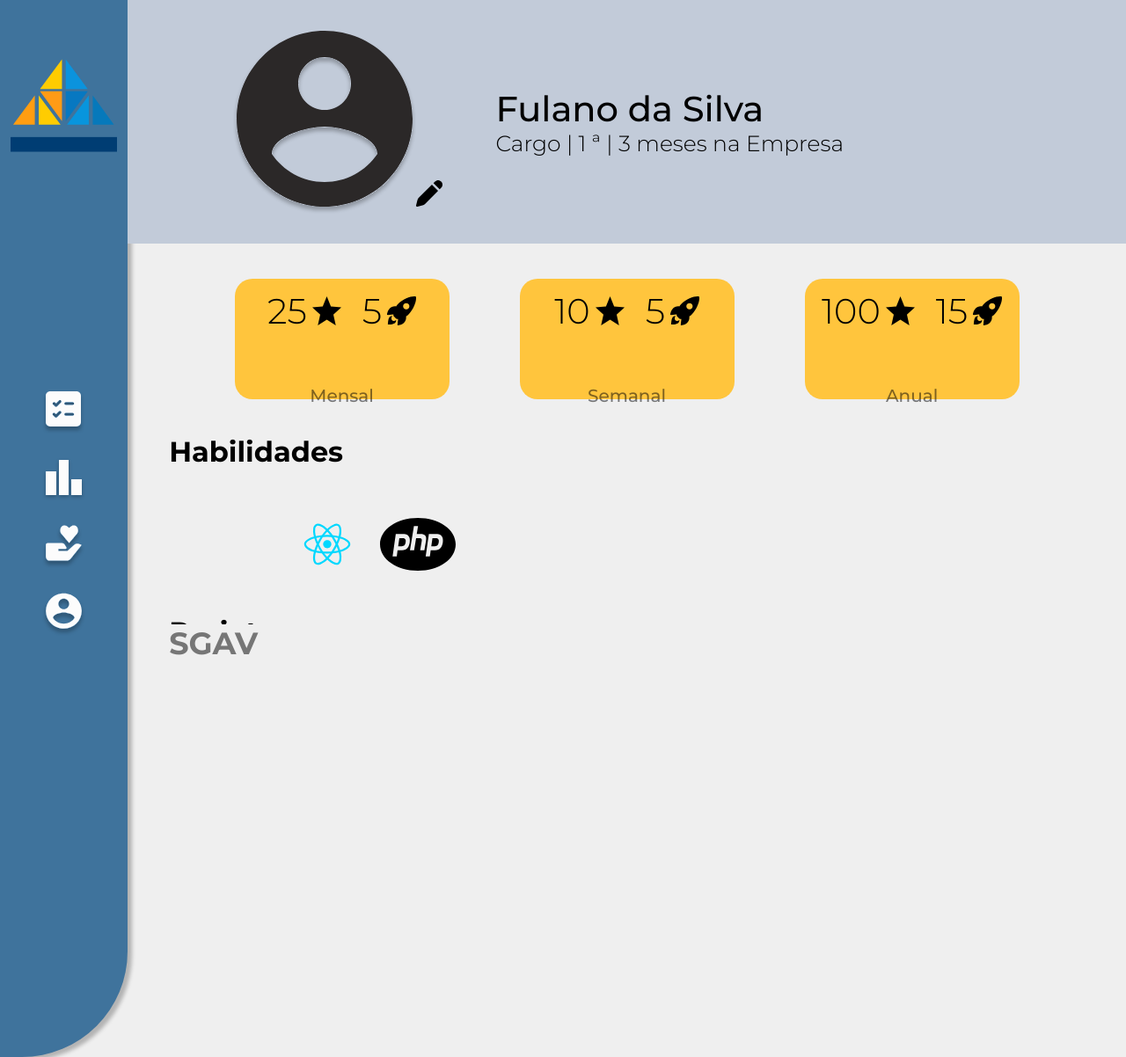
After one commit to JoyceanePereira/SGAV-back, a Django app: template core/templates/perfil-terceiros.html in a window 1280 px wide. The commit adds this page. Shown: the whole page at 88% size. Run offline with Django 4.2, Linux system fonts and the light colour scheme; the template is opened without the code that fills it, so the values that code supplies are empty.

Commit message:
Atualizações das paginas HTML e dinamização

```diff
--- a/core/static/css/card-pessoal.css
+++ b/core/static/css/card-pessoal.css
@@ -1,15 +1,3 @@
-*{
-    margin: 0;
-    padding: 0;
-    box-sizing: border-box;
-}
-
-html, body{
-    font-family: 'Montserrat';
-    font-style: normal;
-    background-color: #FCFCFC;
-}
-
 .card_pessoal{
     display: flex;
     margin-top: 3vh;
--- a/core/static/css/card.css
+++ b/core/static/css/card.css
@@ -1,27 +1,11 @@
-*{
-    margin: 0;
-    padding: 0;
-    box-sizing: border-box;
-}
-html, body{
-    font-family: 'Montserrat';
-    font-style: normal;
-    background-color: #efefef;
-}
-.container{
-    display: flex;
-}
 /*CONTEUDO*/
-.container_conteudo{
-    width: 100%;
-}
 .nome_usuario{
     display: flex;
     margin-top: 3vh;
     background-color: #FFC53D;
 }
 
-.img{
+.img_usuario{
     display: flex;
     align-items: center;
     margin-left: 5vh;
--- a/core/static/css/dashboard.css
+++ b/core/static/css/dashboard.css
@@ -1,16 +1,6 @@
-*{
-    margin: 0;
-    padding: 0;
-    box-sizing: border-box;
-}
-
-html, body{
-    font-family: 'Montserrat';
-    font-style: normal;
-    background-color: #efefef;
-}
 .container{
     display: flex;
+    background-color: #efefef;
 }
 
 /*MENU*/
@@ -18,7 +8,7 @@ html, body{
     display: flex;
     align-items: center;
     flex-direction: column;
-    width: 20%;
+    max-width: 20%;
     height: 100vh;
     background-color: #3F739C;
     border-bottom-right-radius: 10vh;
@@ -39,7 +29,9 @@ html, body{
 }
 
 .menu img{
-    padding: 2vh;
+    margin-left: 4vh;
+    margin-top: 2vh;
+    margin-right: 4vh;
 }
 
 a:hover {
--- a/core/static/css/index.css
+++ b/core/static/css/index.css
@@ -7,6 +7,7 @@
 html, body{
     font-family: 'Montserrat';
     font-style: normal;
+    overflow: hidden;
 }
 
 .container_login{
--- a/core/static/css/main.css
+++ b/core/static/css/main.css
@@ -2,4 +2,5 @@
 @import url(../css/dashboard.css);
 @import url(../css/card.css);
 @import url(../css/card-pessoal.css);
+@import url(../css/perfil-terceiros.css);
 @import url(../css/perfil.css);
--- /dev/null
+++ b/core/static/css/perfil-terceiros.css
@@ -0,0 +1,190 @@
+.perfil_user{
+    display: flex;
+    height: 277px;
+    background-color: #C2CBD9;
+}
+
+.img_perfil{
+    display: flex;
+    align-items: center;
+    margin-left: 10vh;
+}
+
+.img_perfil a{
+    margin-top: 17vh;
+}
+
+.text_perfil{
+    display: flex;
+    align-items: center;
+    margin-left: 5vh;
+}
+
+.info_perfil_user{
+    flex-direction: column;
+}
+
+.info_perfil_user h2{
+    font-weight: 500;
+    font-size: 40px;
+}
+
+.info_perfil_user p{
+    font-weight: 300;
+    font-size: 25px;
+}
+
+.overflow{
+    width: 100%;
+    height: 36%;
+    overflow: auto;
+}
+
+::-webkit-scrollbar{
+    width: 10px;
+}
+
+::-webkit-scrollbar-track{
+    background-color: #FCFCFC;
+}
+
+::-webkit-scrollbar-track-piece{
+    background: rgba(252, 252, 252, 0.5);
+    box-shadow: inset 0px 4px 4px rgba(0, 0, 0, 0.25);
+    border-radius: 20px;
+}
+
+::-webkit-scrollbar-thumb{
+    background-color: #3F739C;
+    border-radius: 20px;
+    margin: 5px;
+}
+
+.indices{
+    display: flex;
+    align-items: center;
+    justify-content: center;
+}
+
+.card_indice {
+    margin: 40px;
+    width: 244px;
+    height: 137px;
+    border-radius: 20px;
+    background-color: #FFC53D;
+}
+
+.info_card_indice{
+    display: flex;
+    align-items: center;
+    justify-content: center;
+    text-align: center;
+    margin: 1vh;
+}
+
+.info_card_indice h2{
+    font-weight: 300;
+    font-size: 40px;
+}
+
+.info_card_indice p{
+    display: flex;
+    align-items: center;
+    justify-content: center;
+    font-weight: 500;
+    font-size: 20px;
+}
+
+.margem{
+    margin-left: 24px;
+}
+
+.info_card_indice img{
+    display: flex;
+    align-items: center;
+    width: 15%;
+    height: 15%;
+    margin-left: 0.5vh;
+}
+
+.text_indice{
+    display: flex;
+    justify-content: center;
+    margin-top: 5vh;
+    font-weight: 500;
+    font-size: 20px;
+    opacity: 50%;
+}
+
+.habilidades{
+    flex-direction: column;
+    margin-left: 47px;
+}
+
+.txt_habilidades{
+    display: flex;
+    align-items: center;
+    justify-content: center;
+}
+
+
+
+.habilidades button:hover{
+    transform: scale(1.08);
+    cursor: pointer;
+}
+
+.linguagens{
+    display: flex;
+    margin-top: 55px;
+    margin-left: 150px;
+}
+
+.linguagens img{
+    margin-right: 30px;
+}
+
+.projetos{
+    padding-bottom: 10%;
+    flex-direction: column;
+    margin-left: 47px;
+    margin-top: 50px;
+}
+
+.info_projetos{
+    display: flex;
+    justify-content: center;
+    margin-top: 30px;
+}
+
+.ativos{
+    width: 50%;
+    display: flex;
+    justify-content: center;
+}
+.concluidos{
+    width: 50%;
+    display: flex;
+    justify-content: center;
+    border-left: 2px solid #C4C4C4;
+}
+
+.txt h3{
+    font-weight: 400;
+    font-size: 30px;
+    color: #3F739C;
+}
+
+.list{
+    font-size: 20px;
+    margin-top: 10vh;
+    opacity: 70%;
+}
+
+footer{
+    display: flex;
+    align-items: center;
+    opacity: 50%;
+    font-size: 30px;
+    margin-left: 47px;
+}
--- a/core/static/css/perfil.css
+++ b/core/static/css/perfil.css
@@ -1,79 +1,74 @@
-*{
-    margin: 0;
-    padding: 0;
-    box-sizing: border-box;
+.img_perfil button{
+    margin-top: 70%;
+    border: none;
+    background: none;
 }
 
-html, body{
-    font-family: 'Montserrat';
-    font-style: normal;
+button:hover{
+    transform: scale(1.08);
+    cursor: pointer;
+}
+
+.overflow_perfil{
+    width: 100%;
+    height: 50%;
+    overflow: auto;
+}
+
+::-webkit-scrollbar{
+    width: 10px;
+}
+
+::-webkit-scrollbar-track{
     background-color: #FCFCFC;
 }
 
-.perfil_user{
-    display: flex;
-    height: 277px;
-    background-color: #C2CBD9;
+::-webkit-scrollbar-track-piece{
+    background: rgba(252, 252, 252, 0.5);
+    box-shadow: inset 0px 4px 4px rgba(0, 0, 0, 0.25);
+    border-radius: 20px;
 }
 
-.img_perfil{
+::-webkit-scrollbar-thumb{
+    background-color: #3F739C;
+    border-radius: 20px;
+    margin: 5px;
+}
+.info_habilidades{
     display: flex;
     align-items: center;
-    margin-left: 10vh;
 }
 
-.editor{
-    margin-top: 17vh;
+.info_habilidades button{
+    border: none;
+    background-color: transparent;
+    margin-left: 70%;
 }
 
-.text_perfil{
+.atividades{
+    padding-bottom: 10%;
+    flex-direction: column;
+    margin-left: 47px;
+    margin-top: 50px;
+}
+
+.txt_atividade{
     display: flex;
     align-items: center;
-    margin-left: 5vh;
-}
-
-.info_perfil_user{
-    flex-direction: column;
-}
-
-.info_perfil_user h2{
-    font-weight: 500;
-    font-size: 40px;
-}
-
-.info_perfil_user p{
-    font-weight: 300;
+    margin-left: 150px;
+    margin-top: 3vh;
+    opacity: 50%;
     font-size: 25px;
 }
 
-.caixas {
-    display: flex;
-    justify-content: center;
+.txt_atividade ul{
+    margin-left: 2vh;
 }
 
-.card {
-    background: #FFC53D;
-    margin: 40px;
-    width: 20%;
-    height: 120px;
-    border-radius: 20px;
-    box-shadow: 0 4px 4px rgba(0, 0, 0, 0.25);
+footer{
+    display: flex;
+    align-items: center;
+    opacity: 50%;
+    font-size: 30px;
+    margin-left: 47px;
 }
-
-.titulo_sessao {
-    margin-left: 40px;
-}
-
-.linguagens {
-    margin: 50px 50px 50px 115px;
-}
-
-.subtitulo {
-    color: #3F739C;
-    font-weight: 400;
-    margin: 50px 0 30px 140px;
-}
-
-.lista {
-    margin: 0 0 0 170px
-}
--- a/core/templates/error.html
+++ b/core/templates/error.html
@@ -6,7 +6,7 @@
     <meta charset="UTF-8">
     <meta name="viewport" content="width=device-width, initial-scale=1.0">
     <link rel="icon" type="image/png" href="{% static 'assets/img/logo.svg' %}" />
-    <title>Visit Iguassu | ERROR</title>
+    <title>SGAV | ERROR</title>
     <link rel="preconnect" href="https://fonts.gstatic.com">
     <link href="https://fonts.googleapis.com/css2?family=Montserrat:ital,wght@0,100;0,200;0,300;0,400;0,500;0,600;0,700;0,800;0,900;1,100;1,200;1,300;1,400;1,500;1,600;1,700;1,800;1,900&display=swap" rel="stylesheet">
     <link href="https://fonts.googleapis.com/css2?family=Mulish:ital,wght@0,200;0,300;1,200;1,300&display=swap" rel="stylesheet">
@@ -28,7 +28,7 @@
                         <a  href="">Tentar novamente</a>
                     </div>
                     <div class="error-botao2">
-                        <a  href="{% url 'login' %}">Págian Inicial</a>
+                        <a  href="{% url 'index' %}">Págian Inicial</a>
                     </div>
                 </div>
             </div>
--- a/core/templates/index.html
+++ b/core/templates/index.html
@@ -8,6 +8,7 @@
         <link rel="stylesheet" href="{% static 'css/index.css' %}">
         <title>SGAV</title>
     </head>
+
     <body>
         <div class="container_login">
             <div class="row main-content">
@@ -16,7 +17,7 @@
                     <div class="container_form">
                         <form class="login" method="post" name="form" onsubmit="return validação()">
                             <label for="email">Login:</label>
-                            <input type="email" name="email" id="email" placeholder="Insira se e-mail institucional"> {% csrf_token %}
+                            <input type="email" name="email" id="email" placeholder="Insira seu e-mail institucional">{% csrf_token %}
                             <p id="erro_email_login">Por favor digite seu e-mail institucional</p>
                             <label for="password">Senha:</label>
                             <input type="password" nome="password" id="password" placeholder="Insira sua senha">
--- /dev/null
+++ b/core/templates/perfil-terceiros.html
@@ -0,0 +1,134 @@
+{% load static %}
+<!doctype html>
+<html lang="pt-br">
+    <head>
+        <meta charset="utf-8">
+        <meta name="viewport" content="width=device-width, initial-scale=1, shrink-to-fit=no">
+        <link href="https://fonts.googleapis.com/css2?family=Montserrat:ital,wght@0,100;0,200;0,300;0,400;0,500;0,600;0,700;0,800;1,100;1,200;1,300;1,400;1,500;1,600;1,700;1,800&display=swap" rel="stylesheet">
+        <link rel="stylesheet" href="{% static 'css/main.css' %}">
+        <title>SGAV</title>
+    </head>
+
+    <body>
+        <div class="container">
+            <!--MENU-->
+            <header class="container_menu">
+            <img class="logo" src="{% static 'img/logo.svg' %}" alt="logo">
+            <nav class="menu">
+                <a href="dashboard"><img src="{% static 'img/menu1.svg' %}" alt=" "></a>
+                <a href="#"><img src="{% static 'img/menu2.svg' %}" alt="Rank"></a>
+                <a href="#"><img src="{% static 'img/menu3.svg' %}" alt="Indicações"></a>
+                <a href="perfil"><img src="{% static 'img/menu4.svg' %}" alt="Perfil"></a>
+            </nav>
+            </header>
+            <!--CENTRO-->
+            <div class="container_conteudo">
+                <!--NOME DO USUÁRIO-->
+                <div class="perfil_user">
+                    <div class="img_perfil">
+                        <img src="{% static 'img/perfilBlackperfil.svg' %}"/>
+                        <button><img src="{% static 'img/lapis.svg' %}"/></button>
+                    </div>
+                    <div class="text_perfil">
+                        <div class="info_perfil_user">
+                            <h2>Fulano da Silva</h2>
+                            <p>Cargo |   1 ª   |    3 meses na Empresa</p>
+                        </div>
+                    </div>
+                </div>
+                <!--DIVS DENTRO DA OVERFLOW-->
+                <div class="overflow">
+                    <!--INDICES-->
+                    <div class="indices">
+                        <div class="card_indice">
+                            <div class="info_card_indice">
+                                <h2>25</h2>
+                                <img src="{% static 'img/estrela.svg' %}"/>
+                                <h2 class="margem">5</h2>
+                                <img src="{% static 'img/fogurte.svg' %}"/>
+                            </div>
+                            <div class="text_indice">
+                                <p>Mensal</p>
+                            </div>
+                        </div>
+                        <div class="card_indice">
+                            <div class="info_card_indice">
+                                <h2>10</h2>
+                                <img src="{% static 'img/estrela.svg' %}"/>
+                                <h2 class="margem">5</h2>
+                                <img src="{% static 'img/fogurte.svg' %}"/>
+                            </div>
+                            <div class="text_indice">
+                                <p>Semanal</p>
+                            </div>
+                        </div>
+                        <div class="card_indice">
+                            <div class="info_card_indice">
+                                <h2>100</h2>
+                                <img src="{% static 'img/estrela.svg' %}"/>
+                                <h2 class="margem">15</h2>
+                                <img src="{% static 'img/fogurte.svg' %}"/>
+                            </div>
+                            <div class="text_indice">
+                                <p>Anual</p>
+                            </div>
+                        </div>
+                    </div>
+                    <!--HABILIDADES-->
+                    <div class="habilidades">
+                        <h1>Habilidades</h1>
+                        <div class="linguagens">
+                            <img src="{% static 'img/iconVsCode.svg' %}" alt="">
+                            <img src="{% static 'img/iconPhP.svg' %}" alt="">
+                        </div>
+                    </div>
+                    <!--PROJETOS-->
+                    <div class="projetos">
+                        <h1>Projetos</h1>
+                        <div class="info_projetos">
+                            <div class="ativos">
+                                <div class="txt">
+                                    <h3>Ativos(2)</h3>
+                                </div>
+                                <ul class="list">
+                                    <li>
+                                        <p>Lorem ipsum dolor sit amet </p>
+                                    </li>
+                                    <li>
+                                        <p>Consectetur adipiscing elit</p>
+                                    </li>
+                                </ul>
+                            </div>
+                            <div class="concluidos">
+                                <div class="txt">
+                                    <h3>Concluidos(5)</h3>
+                                </div>
+                                <ul class="list">
+                                    <li>
+                                        <p>Lorem ipsum dolor sit amet </p>
+                                    </li>
+                                    <li>
+                                        <p>Consectetur adipiscing elit</p>
+                                    </li>
+                                    <li>
+                                        <p>Lorem ipsum dolor sit amet </p>
+                                    </li>
+                                    <li>
+                                        <p>Consectetur adipiscing elit</p>
+                                    </li>
+                                    <li>
+                                        <p>Lorem ipsum dolor sit amet </p>
+                                    </li>
+                                </ul>
+                            </div>
+                        </div>
+                    </div>
+                </div>
+                <!--RODAPÉ-->
+                <footer>
+                    <h3>SGAV</h3>
+                </footer>
+            </div>
+        </div>
+    </body>
+</html>
```
Also changed, not shown: core/templates/card-pessoal.html (+4 -3 lines), core/templates/card.html (+5 -3 lines), core/templates/dashboard.html (+4 -4 lines), core/templates/perfil.html (+88 -35 lines), core/static/img/adicionar.svg (added), core/static/img/iconPhP.svg (added), core/static/img/iconVsCode.svg (added).
